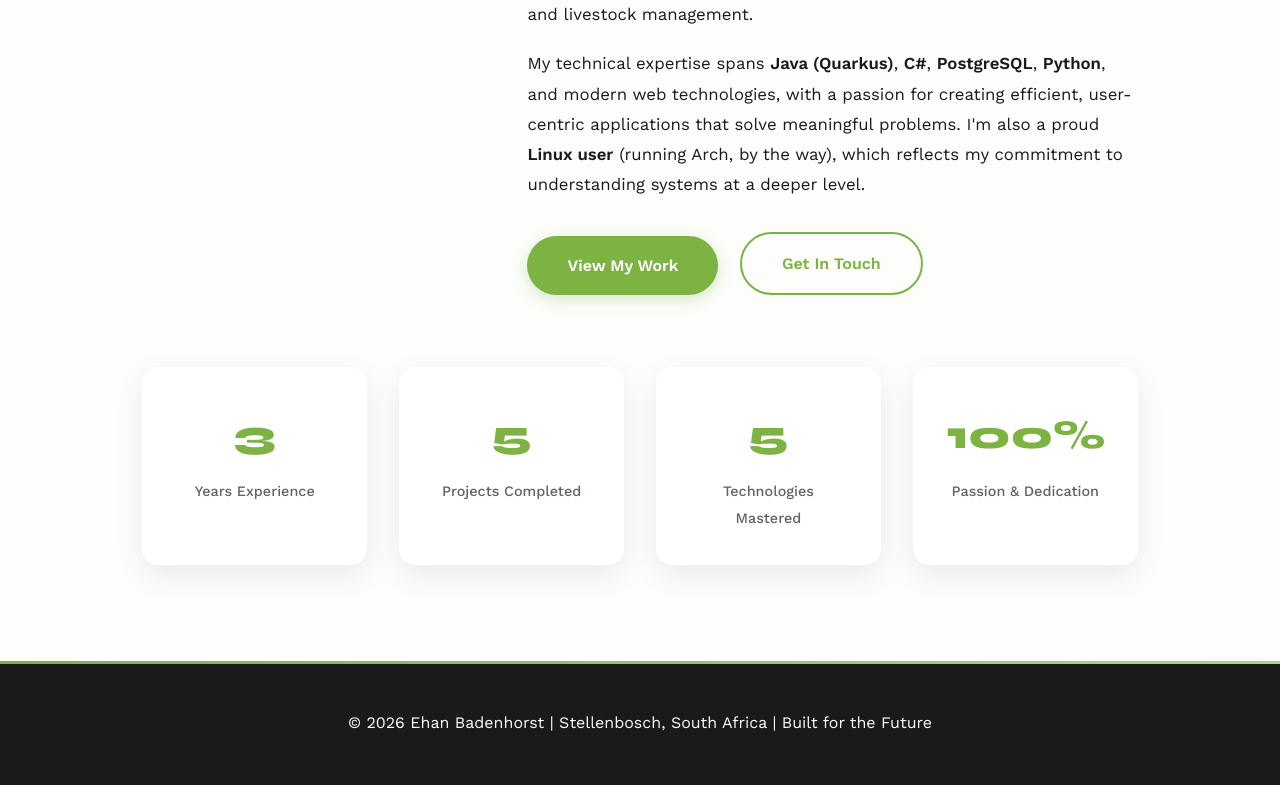
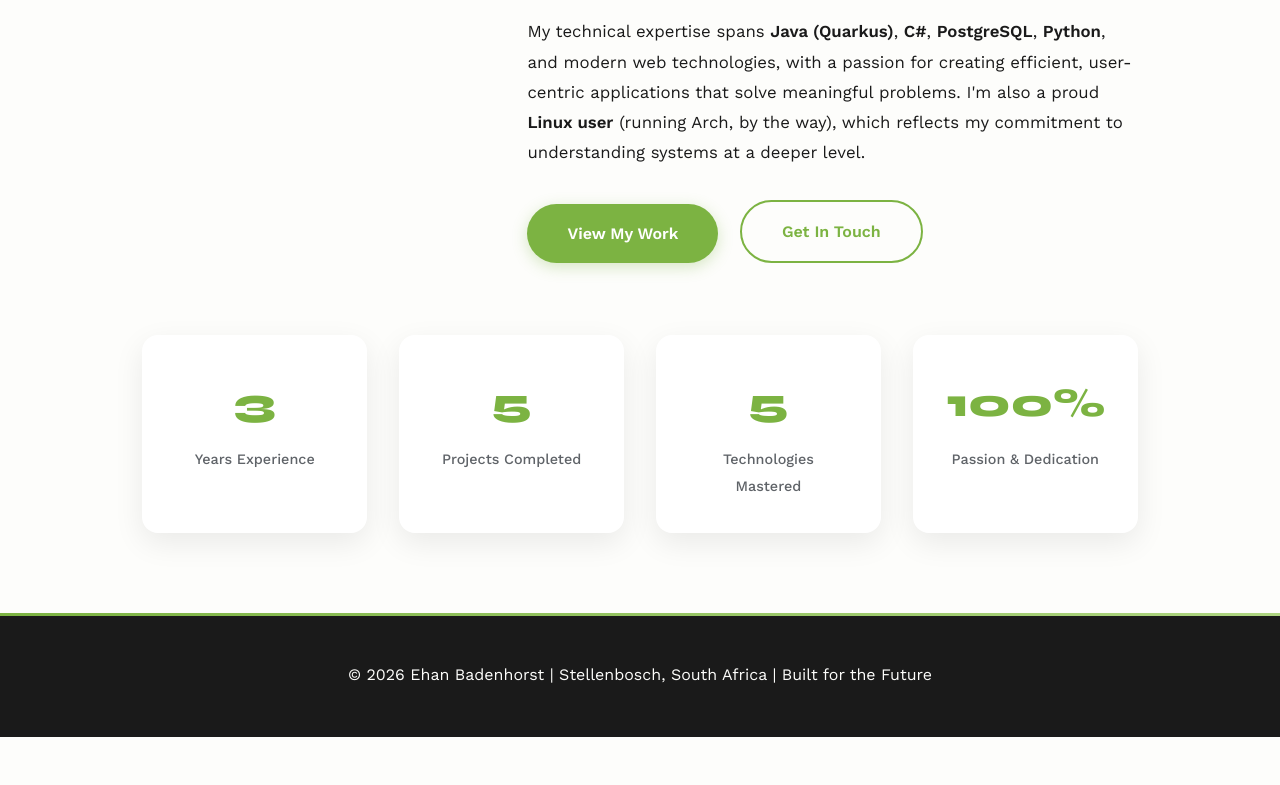
Before and after one commit to ecode-22/Ehan-Site, a plain HTML site: page home.html in a window 1280 px wide. Shown: the part 963-1748 px from the top of the page. After the commit the page ends 1700 px from the top, so only its background shows below. Drawn offline with nearby package versions, Linux system fonts and the light colour scheme.

Commit message:
Refactor homepage structure and update project links for GrazingTrack

```diff
--- a/home.html
+++ b/home.html
@@ -25,6 +25,7 @@
         </button>
     </nav>
 
+    <main class="page-content">
         <section>
             <div class="intro-container">
                 <img src="Ehan .jpeg" alt="Ehan Badenhorst" class="profile-pic">
@@ -32,15 +33,13 @@
                     <h2>Software Engineering Meets Agricultural Innovation</h2>
                     <span class="section-subtitle">Building Technology for a Better Tomorrow</span>
                     <p>
-                    I'm <strong>Ehan Badenhorst</strong>, a final-year Software Engineering student at CTU Stellenbosch, specializing in bridging the gap between advanced technology and real-world agricultural challenges. With a foundation in both <strong>software development</strong>                    and <strong>hands-on farm experience</strong>, I bring a unique perspective to problem-solving in the ag-tech sector.
+                        I'm <strong>Ehan Badenhorst</strong>, a final-year Software Engineering student at CTU Stellenbosch, specializing in bridging the gap between advanced technology and real-world agricultural challenges. With a foundation in both <strong>software development</strong> and <strong>hands-on farm experience</strong>, I bring a unique perspective to problem-solving in the ag-tech sector.
                     </p>
                     <p>
-                    Currently building <strong>GrazingTrack</strong>, an open-source Progressive Web App that uses custom algorithms to optimize rotational grazing management—helping farmers make data-driven decisions for better land recovery and livestock
-                    management.
+                        Currently building <strong>GrazingTrack</strong>, an open-source Progressive Web App that uses custom algorithms to optimize rotational grazing management—helping farmers make data-driven decisions for better land recovery and livestock management.
                     </p>
                     <p>
-                    My technical expertise spans <strong>Java (Quarkus)</strong>, <strong>C#</strong>, <strong>PostgreSQL</strong>, <strong>Python</strong>, and modern web technologies, with a passion for creating efficient, user-centric applications
-                    that solve meaningful problems. I'm also a proud <strong>Linux user</strong> (running Arch, by the way), which reflects my commitment to understanding systems at a deeper level.
+                        My technical expertise spans <strong>Java (Quarkus)</strong>, <strong>C#</strong>, <strong>PostgreSQL</strong>, <strong>Python</strong>, and modern web technologies, with a passion for creating efficient, user-centric applications that solve meaningful problems. I'm also a proud <strong>Linux user</strong> (running Arch, by the way), which reflects my commitment to understanding systems at a deeper level.
                     </p>
                     <div style="margin-top: 2rem;">
                         <a href="projects.html" class="btn btn-primary">View My Work</a>
@@ -68,6 +67,7 @@
                 </div>
             </div>
         </section>
+    </main>
 
     <footer>
         &copy; 2026 Ehan Badenhorst | Stellenbosch, South Africa | Built for the Future
--- a/style.css
+++ b/style.css
@@ -41,6 +41,9 @@ body {
     overflow-x: hidden;
     position: relative;
     transition: background-color 0.3s ease, color 0.3s ease;
+    min-height: 100vh;
+    display: flex;
+    flex-direction: column;
 }
 
 body::before {
@@ -81,6 +84,7 @@ nav {
     box-shadow: 0 4px 30px rgba(0, 0, 0, 0.1);
     border-bottom: 1px solid rgba(124, 179, 66, 0.1);
     transition: all 0.3s ease;
+    width: 100%;
 }
 
 nav.scrolled {
@@ -187,10 +191,17 @@ nav ul li a.active {
 
 section {
     max-width: 1200px;
-    margin: 4rem auto;
-    padding: 0 8%;
+    margin: 2rem auto 0;
+    padding: 0 8% 2rem;
     position: relative;
     z-index: 1;
+    width: 100%;
+}
+
+.page-content {
+    flex: 1;
+    display: flex;
+    flex-direction: column;
 }
 
 h2 {
@@ -733,9 +744,10 @@ footer {
     padding: 3rem 2rem;
     background: var(--text-main);
     color: var(--bg-light);
-    margin-top: 6rem;
+    margin-top: auto;
     position: relative;
     overflow: hidden;
+    width: 100%;
 }
 
 footer::before {
@@ -821,7 +833,7 @@ footer::before {
         margin-top: 1rem;
     }
     section {
-        padding: 0 5%;
+        padding: 0 5% 2rem;
     }
 }
 
```
Also changed, not shown: projects.html (+2 -2 lines). Lines whose indentation alone changed are shown as unchanged.
